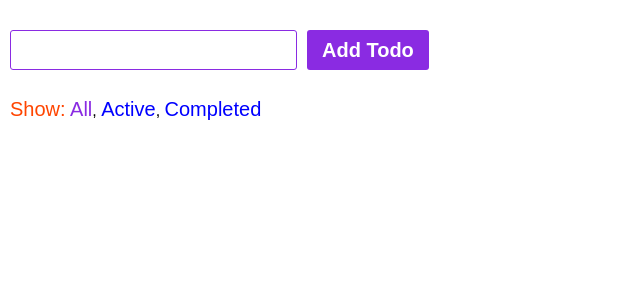
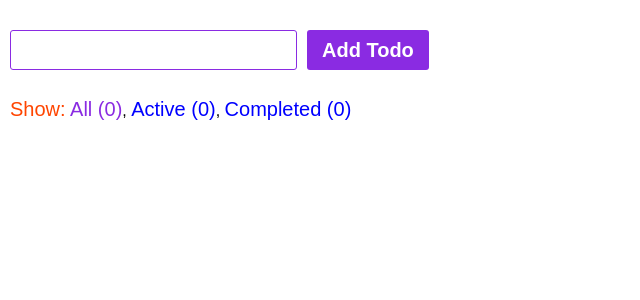
Before and after one commit to ashotpahlevanyan/reduxdocs, a React (Create React App) app: page / in a window 1280 px wide. Shown: the top 300 px of the page, without its empty margins (0-640 px from the left). Built offline with nearby package versions, Linux system fonts and the light colour scheme.

Commit message:
added todo counts

```diff
--- a/src/components/Footer.js
+++ b/src/components/Footer.js
@@ -1,22 +1,29 @@
 import React from 'react';
 import FilterLink from '../containers/FilterLink';
+import { connect } from 'react-redux';
 
-const Footer = () => (
+const Footer = (state) => (
 	<p className="footer">
 		<label>Show:</label>
 		{' '}
 		<FilterLink filter="SHOW_ALL">
-			All
+			All ({state.todos.length})
 		</FilterLink>
 		{', '}
 		<FilterLink filter="SHOW_ACTIVE">
-			Active
+			Active ({state.todos.filter(t => !t.completed).length})
 		</FilterLink>
 		{', '}
 		<FilterLink filter="SHOW_COMPLETED">
-			Completed
+			Completed ({state.todos.filter(t => t.completed).length})
 		</FilterLink>
 	</p>
 );
 
-export default Footer;
+const mapStateToProps = state => {
+	return {
+		todos: [...state.todos]
+	}
+};
+
+export default connect(mapStateToProps)(Footer);
```
